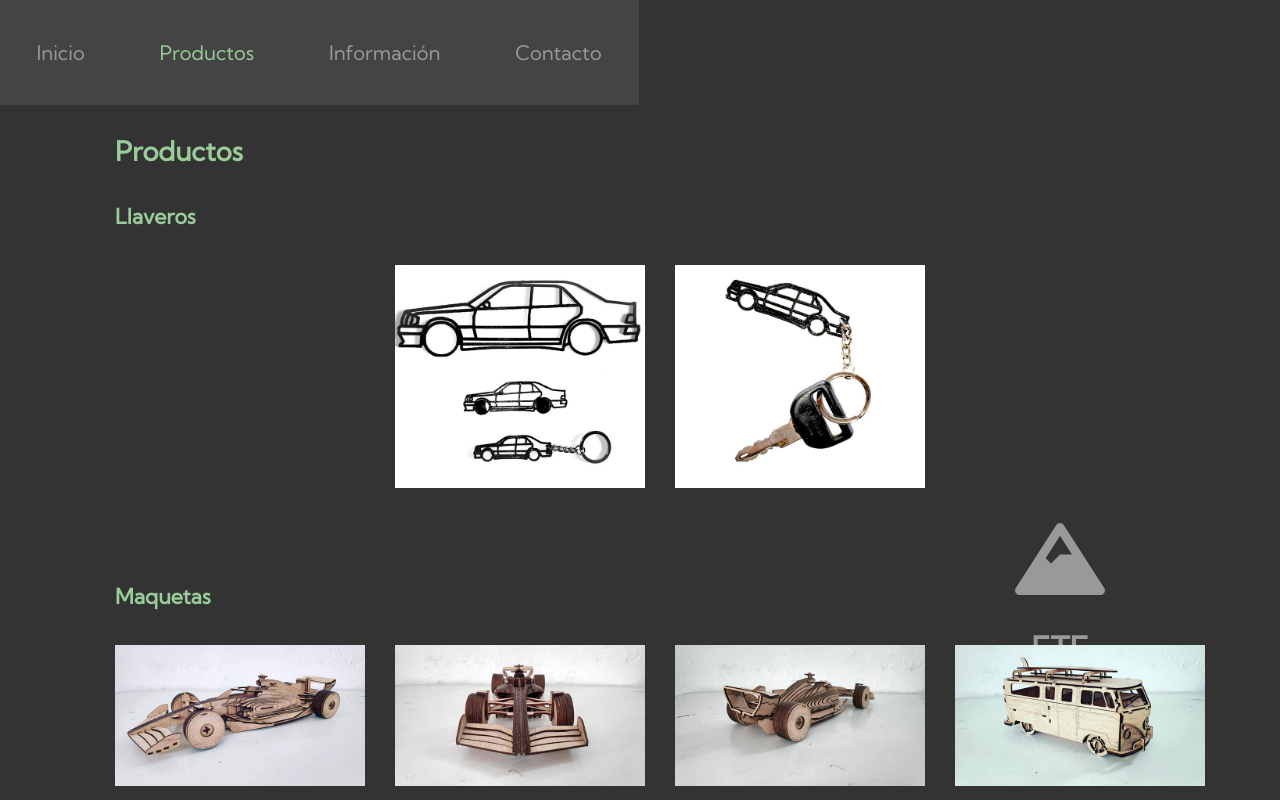
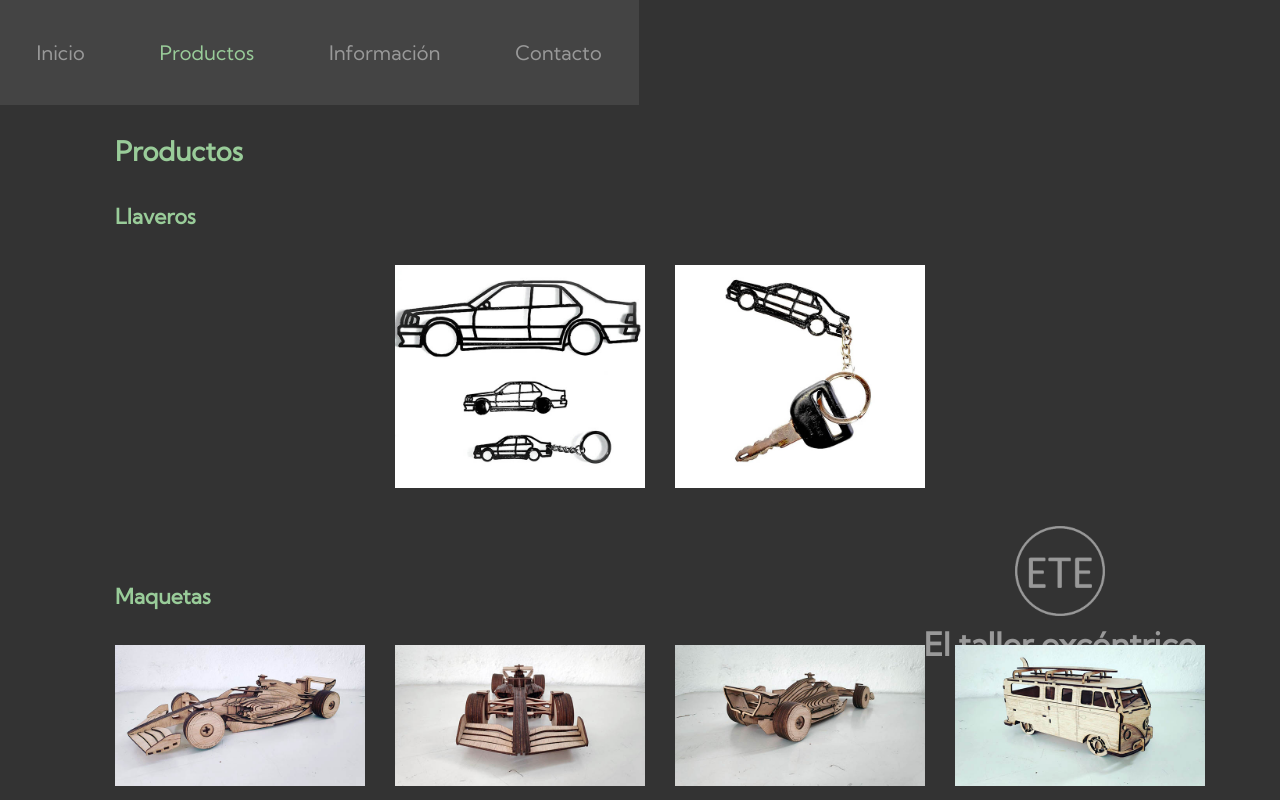
Before and after one commit to josecriadom/josecriadom.github.io, a plain HTML site: page productos.html in a window 1280 px wide. Shown: the top 800 px of the page. Drawn offline with Linux system fonts and the light colour scheme.

Commit message:
test favicon

```diff
--- a/productos.html
+++ b/productos.html
@@ -27,8 +27,8 @@ By Jose Criado Miguel
 
     <!-- Site logo -->
     <h1 class="tm-brand">
-        <i class="fas fa-mountain fa-2x tm-brand-icon"></i>
-        <span class="tm-brand-text">ETE</span>
+        <img src="img/ETE.png" alt="ete" width="90px">
+        <span class="tm-brand-text">El taller excéntrico</span>
     </h1>
 
     <!-- Nav -->
```
Also changed, not shown: index.html (+0 -1 lines), favicon.ico (added).
